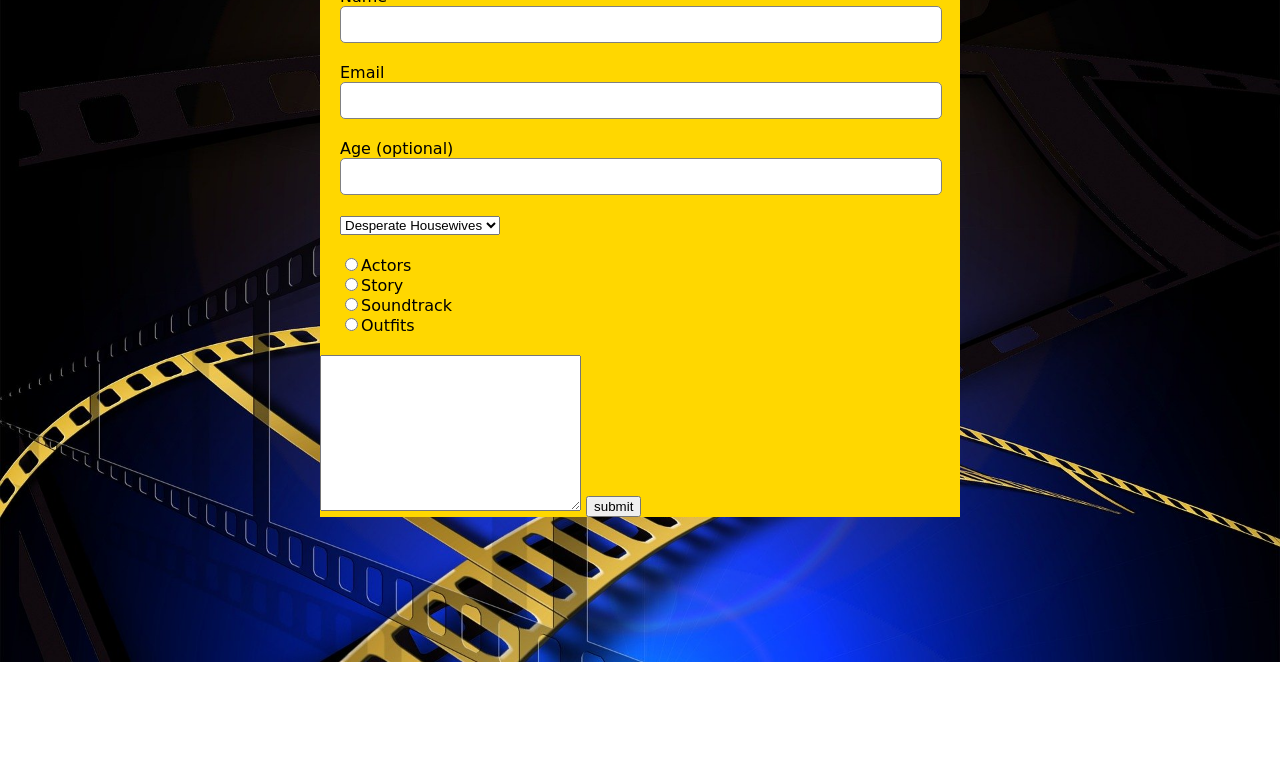
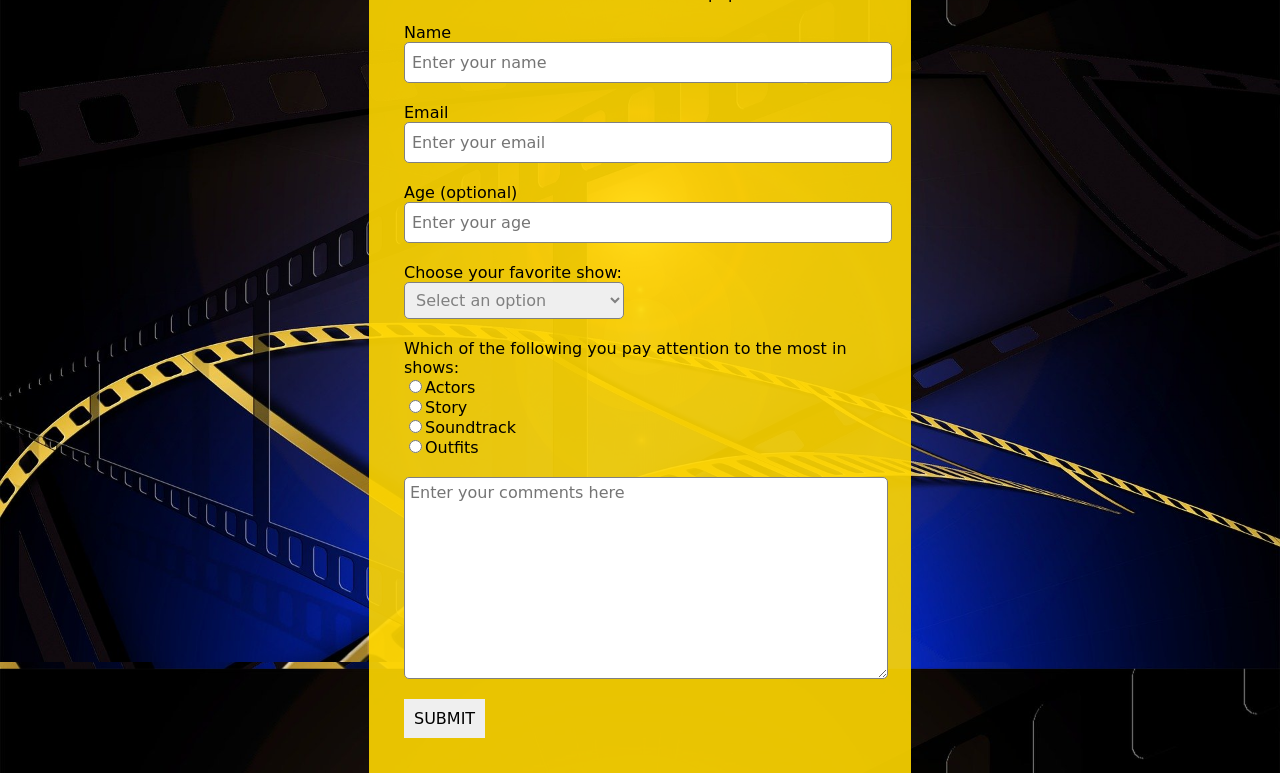
Before and after one commit to natalliasdh/survey-form, a plain HTML site: page index.html in a window 1280 px wide. Shown: the part 188-961 px from the top of the page. Before the commit the page ends 850 px from the top, so only its background shows below. Drawn offline with Linux system fonts and the light colour scheme; a web font is replaced by a local one.

Commit message:
Main styling applied

```diff
--- a/assets/css/style.css
+++ b/assets/css/style.css
@@ -1,15 +1,14 @@
 html, body {
-    width:100%;
-    margin:0%;
+    width: 100%;
+    margin: 0%;
     font-family: 'Baloo Thambi', cursive;
     background-image: url("../images/cinema.jpg");
-    height:100%;
+    height: 100%;
     background-position: center;
     background-repeat: no-repeat;
-    background-size:cover;
+    background-size: cover;
     background-attachment: fixed;
-
-    }
+}
 
 #title {
     text-align: center;
@@ -19,19 +18,20 @@ html, body {
 }
 
 #container {
-    width:50%;
+    width: 40%;
     margin: 50px auto;
-    background-color: #FFD700;
+    padding: 15px;
+    background-color: rgba(255, 215, 0, 0.9);
 }
 
 #description {
     text-align: center;
-    margin-top:0px;
-    padding-top:0px;
+    margin-top: 0px;
+    padding-top: 0px;
 }
 
 .form-group {
-   margin:20px;
+    margin: 20px;
 }
 
 label {
@@ -41,9 +41,44 @@ label {
 
 .input-style {
     width: 100%;
+    font-family: 'Baloo Thambi', cursive;
+    padding: 10px 7px;
+    border: 1px solid gray;
+    border-radius: 5px;
+    font-size: 16px;
+    color: grey;
+}
 
-    padding: 10px 0px;
-    border:1px solid gray;
+p {
+    margin-bottom: 0;
+    padding-bottom: 0;
+}
+
+select {
+    padding: 7px;
+    width: auto;
+    border: 1px solid gray;
     border-radius: 5px;
+    font-family: 'Baloo Thambi', cursive;
+    font-size: 16px;
+    color: grey;
+}
 
+textarea {
+    font-family: 'Baloo Thambi', cursive;
+    display: block;
+    padding: 5px;
+    width: 100%;
+    border: 1px solid gray;
+    border-radius: 5px;
+    font-size: 16px;
+    color: grey;
 }
+
+#submit {
+    padding: 10px;
+    text-transform: uppercase;
+    font-family: 'Baloo Thambi', cursive;
+    font-size: 16px;
+    border: none;
+}
--- a/index.html
+++ b/index.html
@@ -7,45 +7,55 @@
     <meta http-equiv="X-UA-Compatible" content="ie=edge">
     <link href="https://fonts.googleapis.com/css?family=Baloo+Thambi&display=swap" rel="stylesheet">
     <link rel="stylesheet" href="assets/css/style.css">
-    <title>Document</title>
+    <title>Favorite Show Survey Form</title>
 </head>
 
 <body>
     <div id="container">
-       <header> <h1 id="title">Your favorite show survey form</h1>
+        <header>
+            <h1 id="title">Your favorite show survey form</h1>
             <p id="description">Let's find out what is the most popular on TV</p>
         </header>
         <main>
             <form id="survey-form">
                 <div class="form-group">
                     <label for="name" id="name-label">Name</label>
-            <input type="text" id="name" class="input-style"></div>
+                    <input type="text" id="name" class="input-style" placeholder="Enter your name" required></div>
 
                 <div class="form-group">
                     <label for="email" id="email-label">Email</label>
-            <input type="email" id="email" class="input-style"></div>
+                    <input type="email" id="email" class="input-style" placeholder="Enter your email" required></div>
                 <div class="form-group">
                     <label for="number" id="number-label">Age (optional)</label>
-            <input type="number" id="number" class="input-style"></div>
+                    <input type="number" id="number" class="input-style" placeholder="Enter your age" min="7" max="120">
+                </div>
 
                 <div class="form-group">
+                    <p>Choose your favorite show:</p>
                     <select name="shows" id="dropdown">
+                        <option disabled selected value="">Select an option</option>
                         <option value="housewives">Desperate Housewives</option>
                         <option value="friends">Friends</option>
                         <option value="game">Game of Thrones</option>
                         <option value="supernatural">Supernatural</option>
                         <option value="Arrow">Arrow</option>
-            </select></div>
+                    </select>
+                </div>
+
                 <div class="form-group">
+                    <p>Which of the following you pay attention to the most in shows:</p>
                     <input type="radio" name="qualities" valur="actors">Actors<br>
                     <input type="radio" name="qualities" valur="story">Story<br>
                     <input type="radio" name="qualities" valur="soundtrack">Soundtrack<br>
                     <input type="radio" name="qualities" valur="outfits">Outfits<br>
                 </div>
-            <textarea name="comments" rows="10" cols="30"></textarea>
-            <input type="submit" value="submit">
+                <div class="form-group">
+                    <textarea name="comments" rows="10" cols="30" placeholder="Enter your comments here"></textarea>
+                </div>
+                <div class="form-group"><input type="submit" value="submit" id="submit"></div>
             </form>
-    </main></div>
+        </main>
+    </div>
 </body>
 
 </html>
```
Lines whose indentation alone changed are shown as unchanged.
